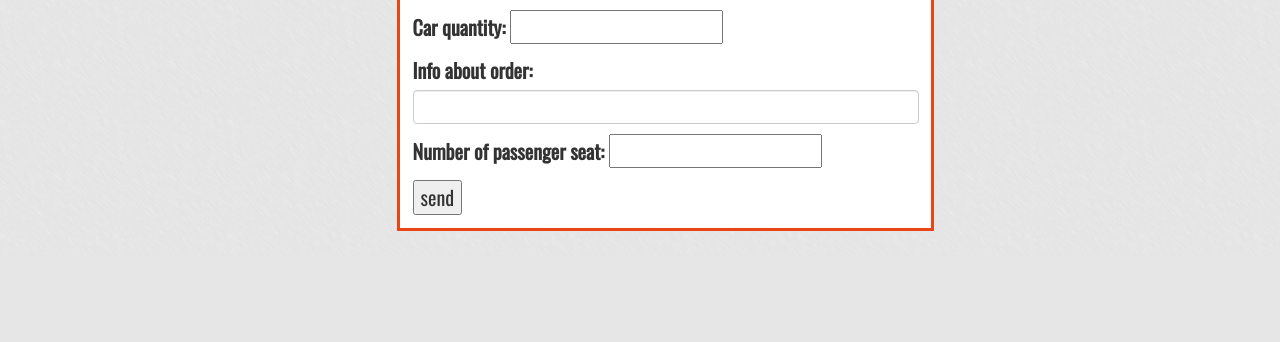
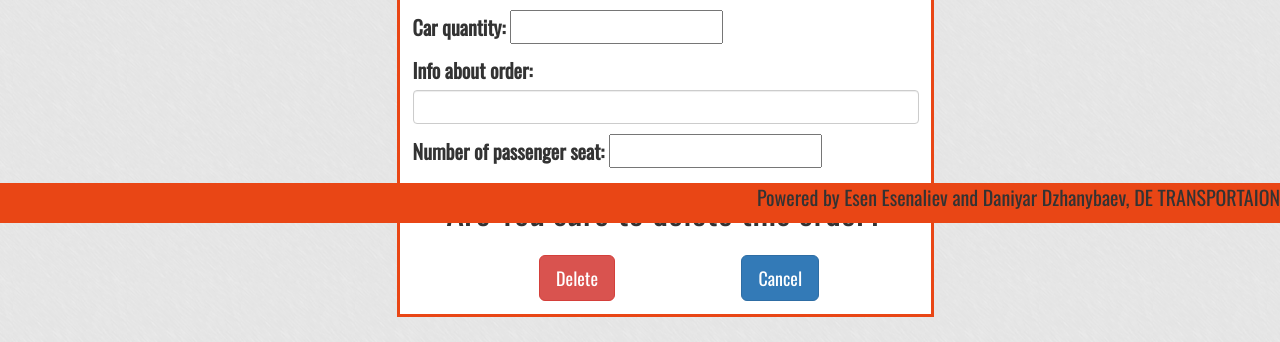
Before and after one commit to Esen9248/DE-transport, a Django app: template DE_project/orders/templates/delete_order.html in a window 1280 px wide. Shown: the part 577-919 px from the top of the page. Before the commit the page ends 808 px from the top, so only its background shows below. Run offline with Django 3.2, Linux system fonts and the light colour scheme; the template is opened without the code that fills it: values that come from a table or form of the project are taken from there, others are empty; some libraries are stand-ins or nearby versions.

Commit message:
delete order

```diff
--- /dev/null
+++ b/DE_project/DE_project/static/css/delete.css
@@ -0,0 +1,16 @@
+.form-post {
+    margin: 2% 27% 2% 31%;
+    padding: 1%;
+    border: 3px solid #E94615;
+    background-color: #fff;
+}
+h1{
+    text-align: center;
+}
+.buttons{
+    display: flex;
+}
+.button_separately{
+    margin-left: 25%;
+    margin-top: 3%;
+}
--- a/DE_project/orders/templates/delete_order.html
+++ b/DE_project/orders/templates/delete_order.html
@@ -2,7 +2,7 @@
 {% load static %}
 
 {% block css %}
- <link rel="stylesheet" href='{% static 'css/post-order.css' %}'/>
+ <link rel="stylesheet" href='{% static 'css/delete.css' %}'/>
 {% endblock %}
 
 {% block contents %}
@@ -10,10 +10,16 @@
 <div>
     <form class="form-post" method="POST">
         {% csrf_token %}
-            {{ form.as_p }}
-
-            <input type="submit" value="send">
-
+        {{ form.as_p }}
+            <h1>Are You sure to delete this order?</h1>
+            <div class='buttons'>
+            <div class='button_separately'><input class='btn btn-danger btn-lg' type="submit" value="Delete"></div>
+            <div class='button_separately'><a class='btn btn-primary btn-lg' href='{% url 'order-details' order.slug %}'>Cancel</a></div>
+        </div>
     </form>
 </div>
 {% endblock %}
+
+{% block title %}
+Delete
+{% endblock %}
```
